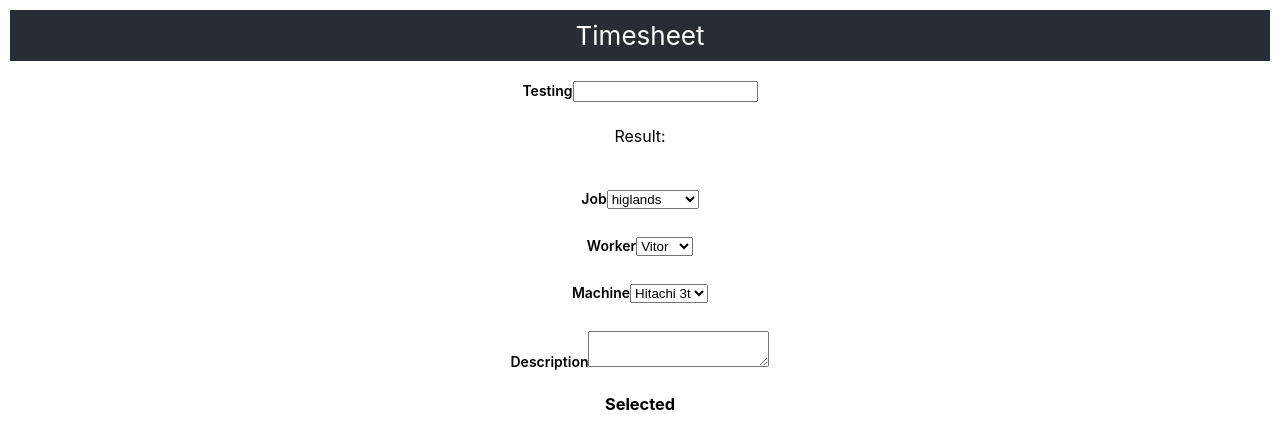
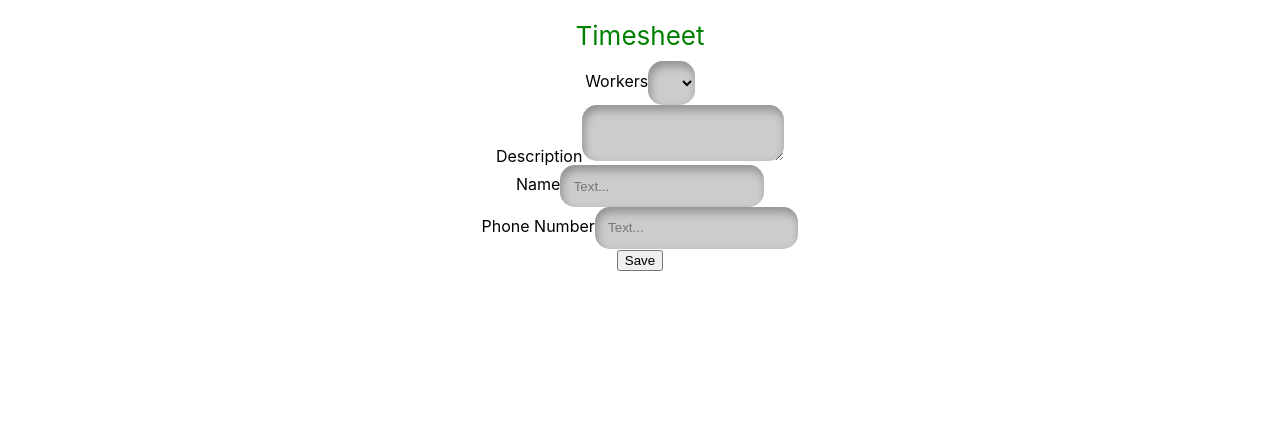
Before and after one commit to jcostadev23/timesheet, a React (Create React App) app: page / in a window 1280 px wide. Shown: the top 448 px of the page. Built offline with nearby package versions, Linux system fonts and the light colour scheme.

Commit message:
Create a List of Workers

```diff
--- a/src/App.css
+++ b/src/App.css
@@ -5,21 +5,24 @@
 
 .header {
   padding: 10px;
-  background-color: #282c34;
-  display: flex;
-  flex-direction: column;
-  align-items: center;
-  justify-content: center;
   font-size: calc(10px + 2vmin);
-  color: white;
+  color: green;
 }
 
-.input{
-  margin: 12px;
-  padding: 8px;
-  font-size: 14px;
-  justify-content: center;
-  font-weight: 600;
-  align-items: center;
+.input {
+  border: none;
+  outline: none;
+  border-radius: 15px;
+  padding: 1em;
+  background-color: #ccc;
+  box-shadow: inset 2px 5px
+  10px rgba(0,0,0,0.3);
+  transition: 300ms ease-in-out;
+}
 
+.input:focus {
+  background-color: white;
+  transform: scale(1.05);
+  box-shadow: 13px 13px 100px #969696,
+  -13px -13px 100px #ffffff;
 }
--- a/src/App.js
+++ b/src/App.js
@@ -3,6 +3,7 @@ import './App.css';
 import { Input } from './components /input';
 import { InputField } from './components /inputField'
 import React, { useState } from 'react';
+import { AddWorker } from './components /worker';
 
 function App() {
   const [value, setValue] = useState('')
@@ -14,9 +15,11 @@ function App() {
   return (
     <div className="App">
       <header className="header">Timesheet</header>
-        <Input label='Testing' value={value} onChange={handleInput}/>
-        <p>Result: {value}</p>
+        {/* <Input label='Testing' value={value} onChange={handleInput}/>
+        <p>Result: {value}</p> */}
         <InputField/>
+
+        <AddWorker/>
 
     </div>
   );
--- a/src/components /input.jsx
+++ b/src/components /input.jsx
@@ -5,21 +5,22 @@ const Input = ({ label, type, value, options, onChange })=> {
         const newvalue = event.target.value;
         onChange(newvalue);
     }
+
     return (
-        <div className='input'>
+        <div>
             <label>{label}</label>
             {type === 'select' ? (
-                <select value={value} onChange={handleChange}>
+                <select className='input' value={value.name} onChange={handleChange}>
                     {options.map((option)=>(
-                        <option key={option} value={option}>
-                            {option}
+                        <option className='input' key={option.id} value={option.name}>
+                            {option.name}
                         </option>
                     ))}
                 </select>
                 ) : type === 'textarea' ? (
-                    <textarea value={value} onChange={handleChange}/>
+                    <textarea className='input' value={value} onChange={handleChange}/>
                 ) : (
-                    <input type='text' value={value} onChange={handleChange}/>
+                    <input className='input' type='text' placeholder='Text...' value={value} onChange={handleChange}/>
                     ) }
         </div>
 
--- a/src/components /inputField.jsx
+++ b/src/components /inputField.jsx
@@ -3,35 +3,35 @@ import { Input } from './input';
 
 const InputField = ()=>{
     const [job, setJob] = useState('');
-    const [worker, setWorker] = useState('');
+    const [workers, setWorkers] = useState(JSON.parse(localStorage.getItem('workers')) || []);
     const [machine, setMachine] = useState('');
     const [description, setDescription] = useState('')
 
     return (
-        <div className='input'>
-            <Input
+        <div>
+            {/* <Input
                 label='Job'
                 type='select'
                 value={job}
                 options={['higlands', 'the barn', 'sheringham']}
                 onChange={setJob}
+                /> */}
+
+            <Input
+                label='Workers'
+                type='select'
+                value={workers}
+                options={workers}
+                onChange={setWorkers}
                 />
 
-            <Input
-                label='Worker'
-                type='select'
-                value={worker}
-                options={['Vitor', 'David', 'Costa']}
-                onChange={setWorker}
-                />
-
-            <Input
+            {/* <Input
                 label='Machine'
                 type='select'
                 value={machine}
                 options={['Hitachi 3t', 'BobCat', 'Volvo']}
                 onChange={setMachine}
-                />
+                /> */}
 
             <Input
                 label='Description'
@@ -39,14 +39,6 @@ const InputField = ()=>{
                 value={description}
                 onChange={setDescription}
                 />
-
-            <div>
-                <h3>Selected</h3>
-                <p>{job}</p>
-                <p>{worker}</p>
-                <p>{machine}</p>
-                <p>{description}</p>
-            </div>
         </div>
     )
 }
--- /dev/null
+++ b/src/components /worker.js
@@ -0,0 +1,40 @@
+import { useState } from "react";
+import { Input } from './input';
+import { createId } from '../helpers/createId';
+
+export function AddWorker(){
+    const [workers, setWorkers] = useState(JSON.parse(localStorage.getItem('workers')) || []);
+    const [name, setName] = useState('');
+    const [phoneNumber, setPhoneNumber] = useState('');
+
+    const saveWorker = () => {
+
+        const worker ={
+            name: name,
+            phoneNumber: phoneNumber,
+            id: createId()
+        };
+
+        localStorage.setItem('workers', JSON.stringify([...workers, worker]));
+        setName('')
+        setPhoneNumber('')
+    }
+
+    return (
+        <form >
+            <Input
+                label='Name'
+                type='text'
+                value={name}
+                onChange={setName}
+                />
+            <Input
+                label="Phone Number"
+                type="telf"
+                value={phoneNumber}
+                onChange={setPhoneNumber}/>
+            <button onClick={saveWorker}>Save </button>
+        </form>
+
+    )
+}
--- /dev/null
+++ b/src/helpers/createId.js
@@ -0,0 +1,7 @@
+
+const createId = ()=>{
+    const timeStamp = Date.now();
+    const random = Math.floor(Math.random()* 1000);
+    return `${timeStamp}-${random}`;
+}
+export { createId }
```
